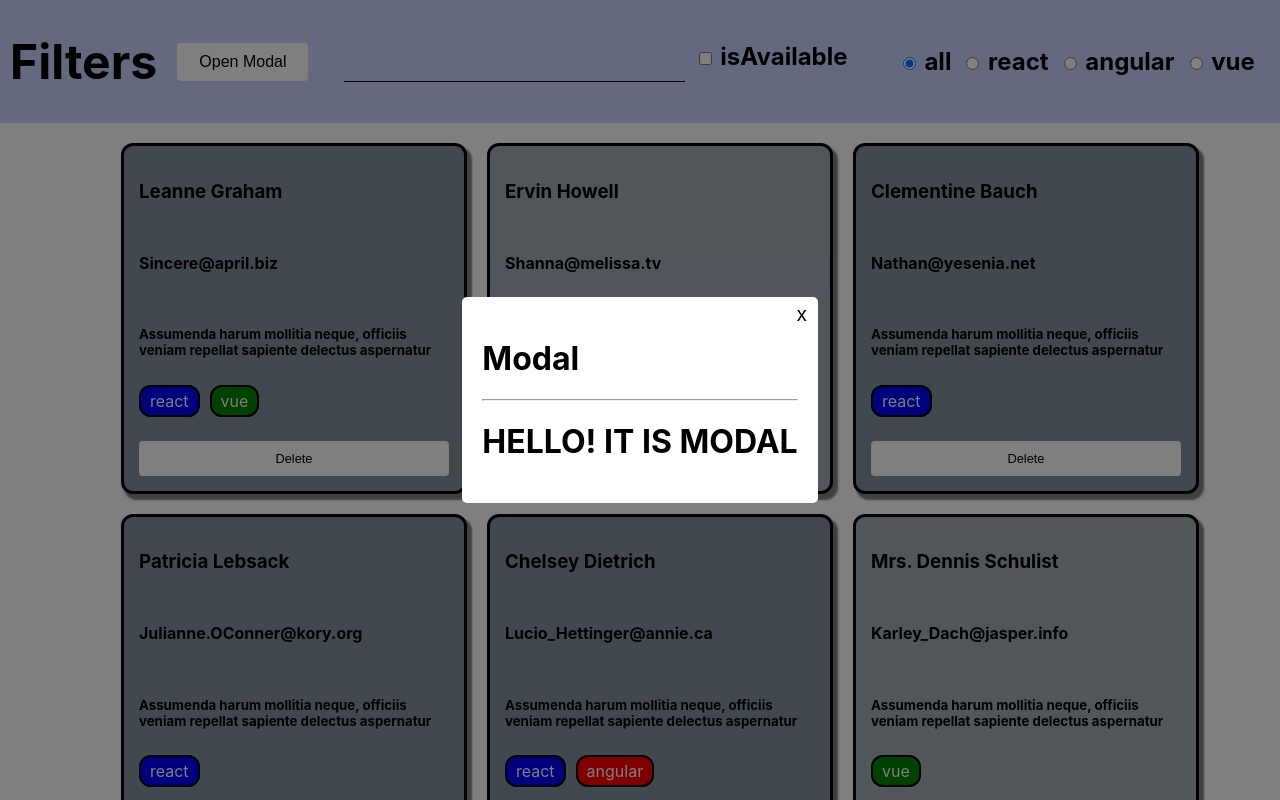
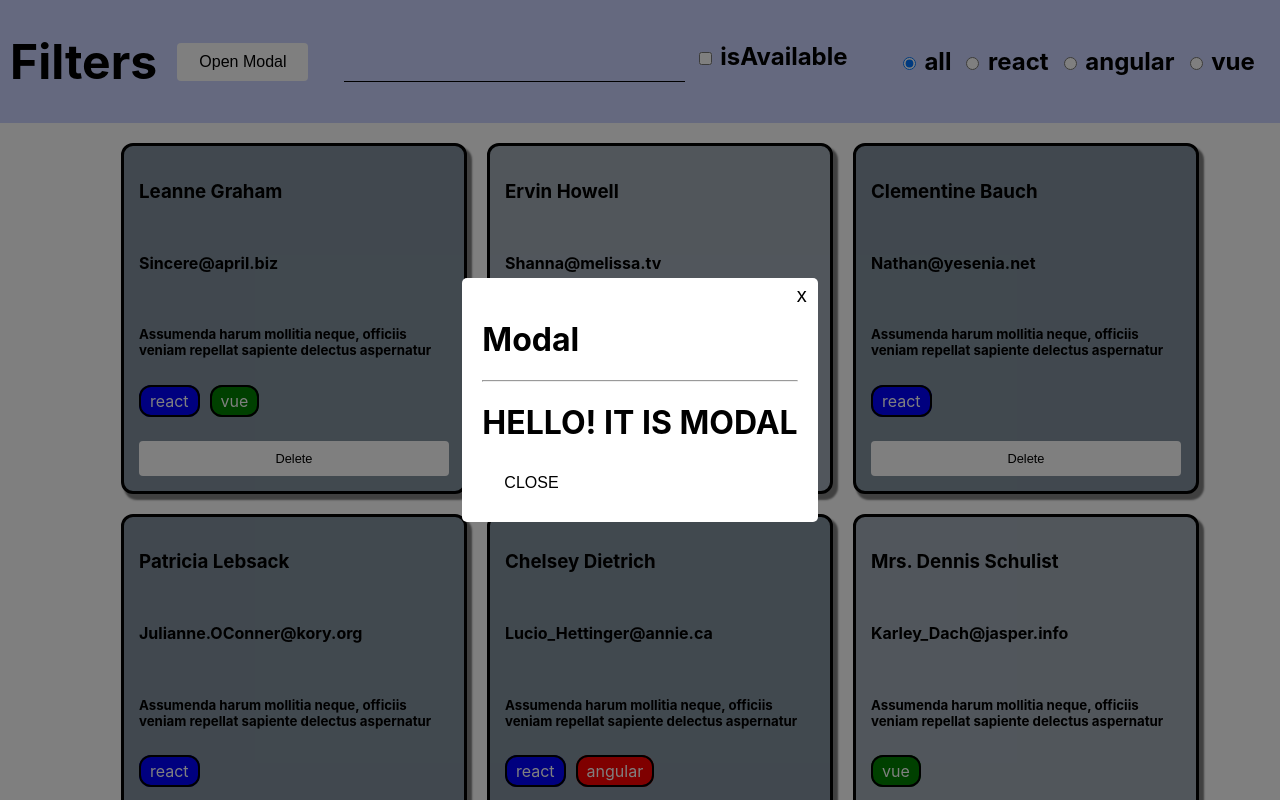
Before and after one commit to aniakucherenko/react, a React (Create React App) app: page / in a window 1280 px wide. Both pictures are taken after a click on the button "Open Modal". Shown: the top 800 px of the page. Built offline with nearby package versions, Linux system fonts and the light colour scheme.

Commit message:
update modal esc

```diff
--- a/src/components/Employee/Employee.jsx
+++ b/src/components/Employee/Employee.jsx
@@ -4,6 +4,7 @@ import userData from './../../assets/users.json'
 import { EmployeeFilter } from './EmployeeFilter'
 
 import Modal from 'components/Modal/Modal'
+import { StyledButton } from 'components/Counter/Counter.styled'
 
 export class Employees extends Component {
  state = {
@@ -15,7 +16,7 @@ export class Employees extends Component {
  }
 
  componentDidMount() {
-  console.log('Component was mount');
+  // console.log('Component was mount');
   let users = window.localStorage.getItem('users')
   if(users){
     this.setState({users: users})
@@ -31,7 +32,7 @@ export class Employees extends Component {
     console.log('You changed amount of users');
     window.localStorage.setItem('users',JSON.stringify(this.state.users))
   } else {
-    console.log('update');
+    // console.log('update');
   }
  }
 
@@ -86,16 +87,11 @@ return users.filter(user => user.name.toUpperCase().includes(filterStr.toUpperCa
     (
       <Modal onClose ={this.toggleModal}>
         <h1>HELLO! IT IS MODAL</h1>
+        <StyledButton size='1rem' onClick={this.toggleModal}>CLOSE</StyledButton>
       </Modal>
  ) : null}
  </>
 
-    // <Modal onClose={this.toggleModal}>
-    //   <h1>Hello it is Modal!</h1>
-    //   <StyledButton size='1rem' onClick={this.toggleModal}>
-		// 					CLOSE
-		// 				</StyledButton>
-    // </Modal>
 
   )
 }
--- a/src/components/Modal/Modal.jsx
+++ b/src/components/Modal/Modal.jsx
@@ -1,10 +1,34 @@
-import React from 'react'
+import React, { Component } from 'react'
 import { CloseButton, ModalContent, ModalWrapper } from './Modal.styled'
 
+class Modal extends Component {
+  componentDidMount() {
+    console.log('Modal is mount');
 
-const Modal = ({children, onClose}) => {
+    document.addEventListener('keydown', this.handleKeydown)
+  }
+componentWillUnmount(){
+  console.log('Unmount');
+}
+handleKeydown = e => {
+ if (e.key === 'Escape') {
+  this.props.onClose()
+ }
+}
+
+handleOutsideClick = (e) => {
+  if (e.target === e.currentTarget){
+    this.props.onClose()
+  }
+  console.log('target ====>', e.target)
+  console.log('currentTarget ====>', e.currentTarget)
+
+}
+
+render() {
+  const {onClose, children} = this.props
   return (
-     <ModalWrapper>
+    <ModalWrapper onClick={this.handleOutsideClick}>
     <ModalContent>
       <>
      <h1>Modal</h1>
@@ -16,23 +40,6 @@ const Modal = ({children, onClose}) => {
     </ModalWrapper>
   )
 }
-// class Modal extends Component {
-//  render() {
-//  const {children, onClose} = this.props
-//   return (
-//     <ModalWrapper>
-//     <ModalContent>
-//       <>
-//      <h1>Modal</h1>
-//     <hr />
-//     </>
-//     <CloseButton onClick={onClose}>x</CloseButton>
-//      {children}
-//      </ModalContent>
-//     </ModalWrapper>
-//   )
-// }
-// }
-
+}
 
 export default Modal
```
Lines whose indentation alone changed are shown as unchanged.
